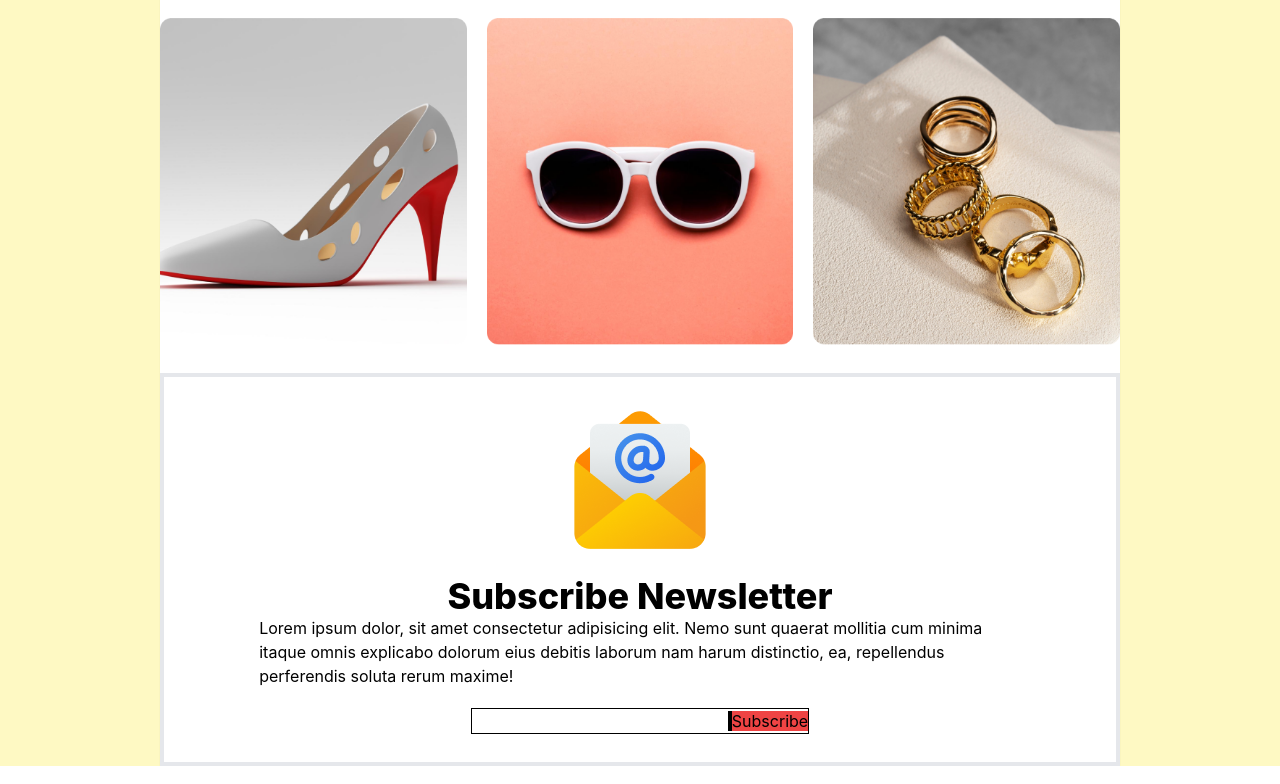
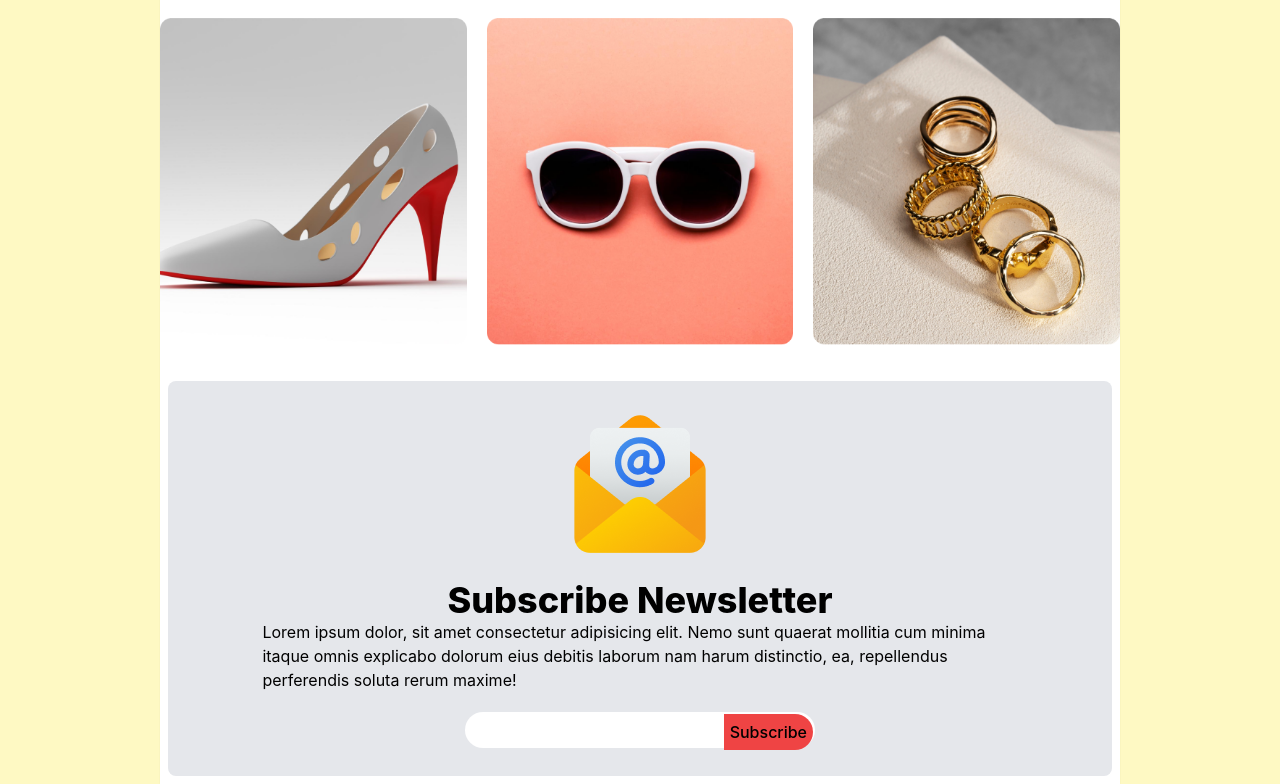
Before and after one commit to Mraj101/tailiwindDesign, a React (Create React App) app: page / in a window 1280 px wide. Shown: the part 3569-4353 px from the top of the page. Built offline with nearby package versions, Linux system fonts and the light colour scheme.

Commit message:
subscribe

```diff
--- a/src/components/Subscribe.js
+++ b/src/components/Subscribe.js
@@ -3,8 +3,8 @@ import emailImg from "../assets/email.png";
 
 const Subscribe = () => {
   return (
-    <div className="flex items-center">
-      <div className="py-7 w-full border-4 flex items-center justify-center flex-col">
+    <div className="flex items-center p-2">
+      <div className="py-7 rounded-lg bg-gray-200 w-full flex items-center justify-center flex-col">
         <div>
           <img src={emailImg} alt="image" />
         </div>
@@ -19,12 +19,12 @@ const Subscribe = () => {
         </div>
         <div>
           {/* Enclose the input element within a container (e.g., div) */}
-          <div className="border border-black">
+          <div class="relative">
             <input
-              className=" outline-none px-1"
+              class="w-92 placeholder-black-500 border-black rounded-3xl pr-24 p-1.5"
               type="text"
             />
-            <span  class="border-l-4 border-black h-full bg-red-500" >Subscribe</span>
+            <span  class="font-medium absolute border-l-1 border-red-300 p-1.5 right-0.5 top-0.5 rounded-r-3xl bg-red-500" >Subscribe</span>
           </div>
         </div>
       </div>
```
